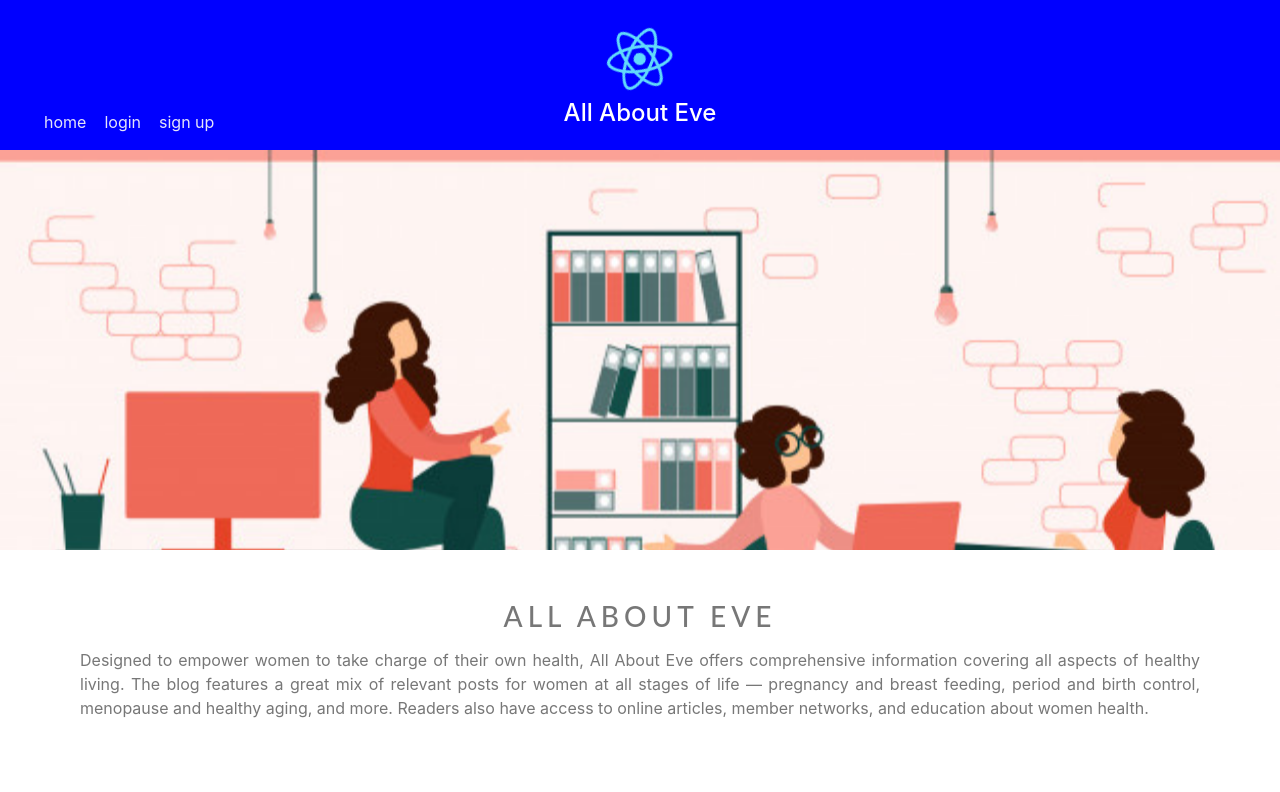
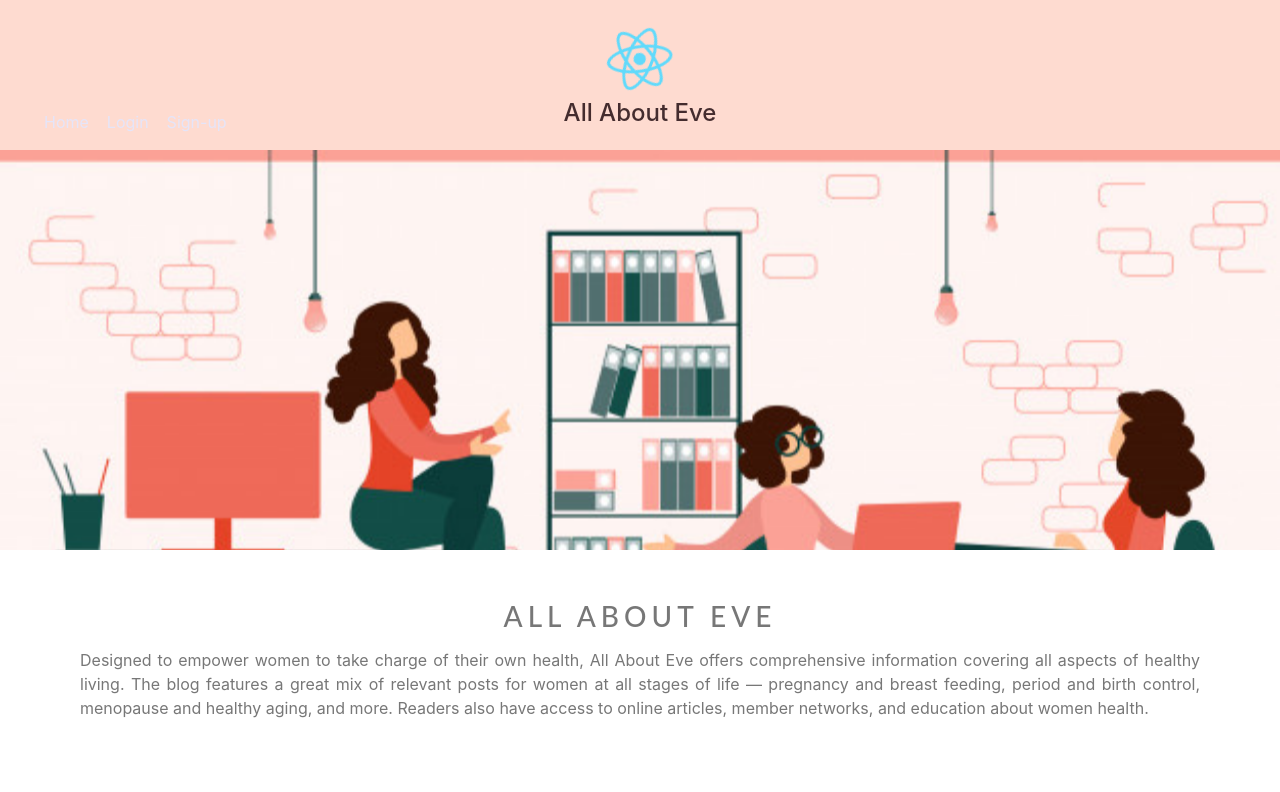
Before and after one commit to all-about-eve-team/all-about-eve, a React (Create React App) app in the folder client/: page / in a window 1280 px wide. Shown: the top 792 px of the page. Built offline with nearby package versions, Linux system fonts and the light colour scheme; no server answers.

Commit message:
inputted accordian and search input with bootstrap in the Card component

```diff
--- a/client/package.json
+++ b/client/package.json
@@ -8,6 +8,7 @@
     "bootstrap": "^4.3.1",
     "concurrently": "^5.0.0",
     "if-env": "^1.0.4",
+    "materialize-css": "^1.0.0",
     "react": "^16.11.0",
     "react-bootstrap": "^1.0.0-beta.14",
     "react-dom": "^16.11.0",
--- a/client/src/App.css
+++ b/client/src/App.css
@@ -22,10 +22,17 @@
   font-size: large;
 }
 
+body {
+background-color: #FEEAE6;
+}
+
 .navbar {
 
   margin-top: auto;
 
+}
+#menu-text{
+  color:#442c2e
 }
 #top-filler {
   margin-bottom: auto;
@@ -33,6 +40,8 @@
 
 #nav-container {
   align-items: flex-end;
+  background-color: #FEDBD0;
+  color: #442C2E;
 }
 
 @keyframes App-logo-spin {
--- a/client/src/components/Card/index.js
+++ b/client/src/components/Card/index.js
@@ -3,7 +3,10 @@ import API from "../../utils/API"
 import "./style.css";
 import "../Comment";
 import Accordion from 'react-bootstrap/Accordion'
-import Button from 'react-bootstrap/Button'
+import Button from 'react-bootstrap/Button';
+import { InputGroup, FormControl } from 'react-bootstrap';
+
+// import { Collapsible, CollapsibleItem } from 'react-materialize';
 
 
 
@@ -50,7 +53,7 @@ class Card extends Component {
         return (
             <div className="card" >
                 <h4>Question: {this.props.title}</h4>
-                {/* <ul> */}
+                               {/* <ul> */}
                 Comment: {this.props.post}
                 <br></br>
                 {/* <li>{this.props.author}</li> */}
@@ -65,12 +68,20 @@ class Card extends Component {
 
                 >
                     <Accordion.Toggle as={Button} variant="link" eventKey="0">
+
+                        {/* <Collapsible accordion={false} >
+
+                    <CollapsibleItem header="Better safe than sorry. That's my motto."> */}
                         Click me to see comments!
+                        {/* </CollapsibleItem>
+                </Collapsible> */}
                     </Accordion.Toggle>
                     <Accordion.Collapse eventKey="0">
-                            <p>
-                                Lorem ipsum dolor sit amet, consectetur adipiscing elit, sed do eiusmod tempor incididunt ut labore et dolore magna aliqua. Ut enim ad minim veniam, quis nostrud exercitation ullamco laboris nisi ut aliquip ex ea commodo consequat. Duis aute irure dolor in reprehenderit in voluptate velit esse cillum dolore eu fugiat nulla pariatur. Excepteur sint occaecat cupidatat non proident, sunt in culpa qui officia deserunt mollit anim id est laborum.
+                        <p>
+                            Lorem ipsum dolor sit amet, consectetur adipiscing elit, sed do eiusmod tempor incididunt ut labore et dolore magna aliqua. Ut enim ad minim veniam, quis nostrud exercitation ullamco laboris nisi ut aliquip ex ea commodo consequat. Duis aute irure dolor in reprehenderit in voluptate velit esse cillum dolore eu fugiat nulla pariatur. Excepteur sint occaecat cupidatat non proident, sunt in culpa qui officia deserunt mollit anim id est laborum.
               </p>
+
+
                     </Accordion.Collapse>
 
 
@@ -80,18 +91,21 @@ class Card extends Component {
       </Accordion.Toggle>
                         <Accordion.Collapse eventKey="1">
                             <div>
-                                <input
-                                    name="comment"
+
+                                <InputGroup className="mb-3">
+
+                                    <FormControl aria-describedby="basic-addon1" name="comment"
                                     type="text"
-                                    // value={this.state.comment}
-                                    placeholder="Comment here!">
-                                </input>
-                                <button onClick={this.handleFormSubmit}>Submit!</button>
+                                    placeholder="Comment here!"/>
+                                    <button onClick={this.handleFormSubmit}>Submit!</button>
+                                </InputGroup>
                             </div>
                         </Accordion.Collapse>
 
                     </form>
                 </Accordion>
+
+
             </div>
 
 
--- a/client/src/components/Card/style.css
+++ b/client/src/components/Card/style.css
@@ -7,4 +7,10 @@
   margin-left: 29%;
   margin-top: 2%;
   /* margin-bottom: 2%; */
+  padding-bottom: 1%;
+  padding-top: 1%;
+  padding-right: 2%;
+  padding-left: 2%;
+
+
 }
--- a/client/src/pages/navbar.js
+++ b/client/src/pages/navbar.js
@@ -2,7 +2,8 @@ import React, { Component } from 'react'
 import { Link } from 'react-router-dom'
 import logo from '../logo.svg';
 import '../App.css';
-import axios from 'axios'
+import axios from 'axios';
+// import { Dropdown, Button } from 'react-materialize';
 
 class Navbar extends Component {
     constructor() {
@@ -41,24 +42,28 @@ class Navbar extends Component {
                         {loggedIn ? (
                             <section className="navbar-section">
                                 <Link to="#" className="btn btn-link text-secondary" onClick={this.logout}>
-                                    <span className="text-secondary">logout</span></Link>
+                                    <span className="text-secondary" >logout</span></Link>
                                 <Link to="/forum" className="btn btn-link text-secondary">
-                                    <span className="text-secondary">forum</span>
+                                    <span className="text-secondary" >forum</span>
                                 </Link>
                                 <Link to="/period" username={user} className="btn btn-link text-secondary">
-                                    <span className="text-secondary">period</span>
+                                    <span className="text-secondary" >period</span>
                                 </Link>
                             </section>
                         ) : (
                                 <section className="navbar-section">
-                                    <Link to="/" className="btn btn-link text-secondary">
-                                        <span className="text-secondary">home</span>
-                                    </Link>
+                                    {/* <Dropdown trigger={<Button />}> */}
+                                    {/* <a href="#"> */}
+                                        <Link to="/" className="btn btn-link text-secondary">
+                                            <span className="text-secondary" id="menu-text">Home</span>
+                                        </Link>
+                                    {/* </a> */}
+                                    {/* </Dropdown> */}
                                     <Link to="/login" className="btn btn-link text-secondary">
-                                        <span className="text-secondary">login</span>
+                                        <span className="text-secondary" id="menu-text">Login</span>
                                     </Link>
                                     <Link to="/signup" className="btn btn-link">
-                                        <span className="text-secondary">sign up</span>
+                                        <span className="text-secondary" id="menu-text">Sign-up</span>
                                     </Link>
                                 </section>
                             )}
--- a/package.json
+++ b/package.json
@@ -38,6 +38,7 @@
     "passport": "^0.4.0",
     "passport-local": "^1.0.0",
     "react-bootstrap": "^1.0.0-beta.14",
+    "react-materialize": "^3.4.1",
     "spectre.css": "^0.5.8"
   }
 }
```
Also changed, not shown: 2 other files (tests, documents, lock files or other folders).
